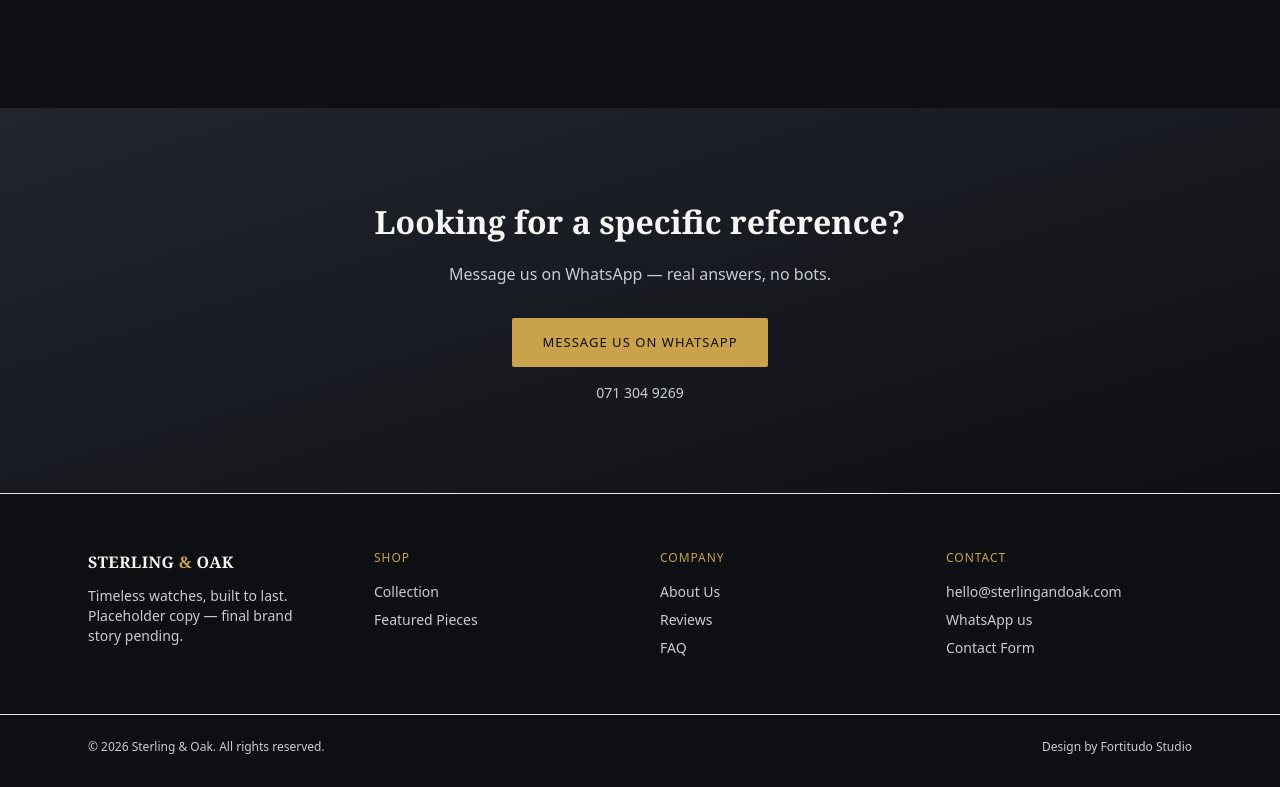
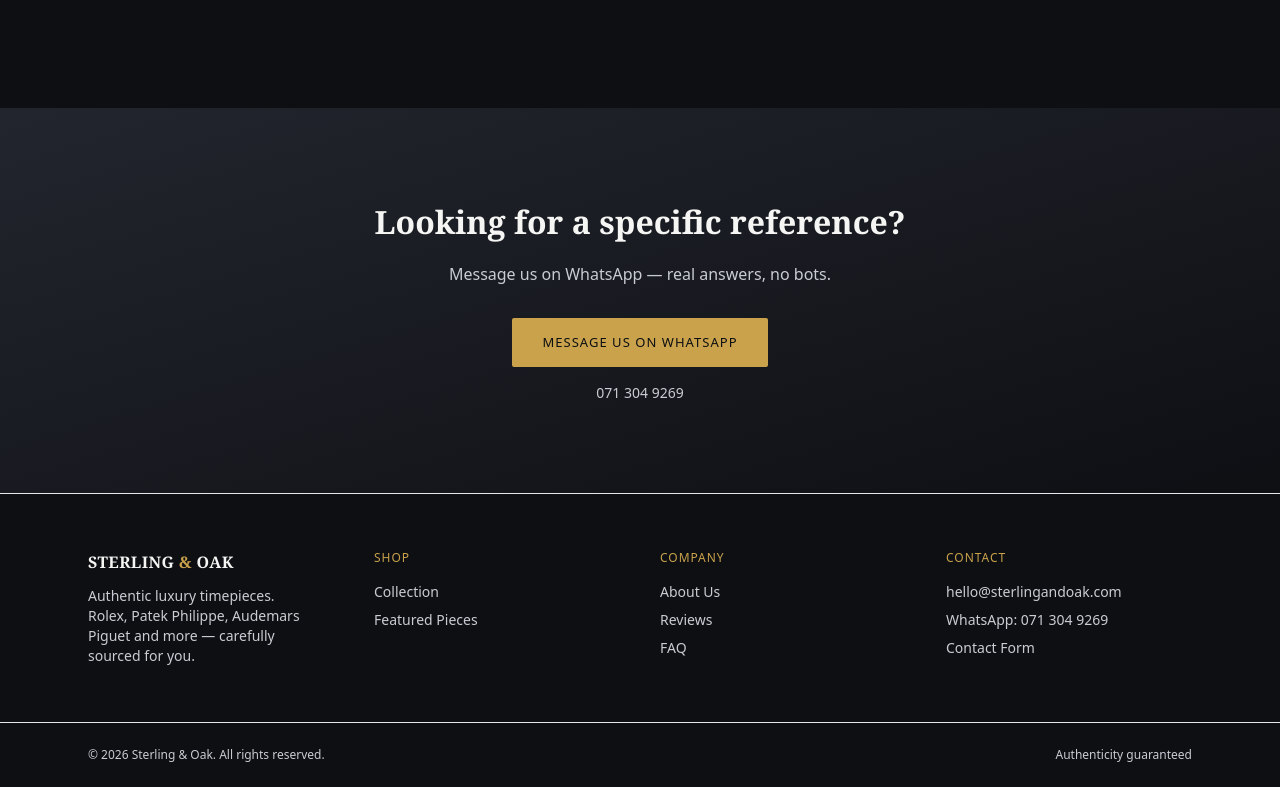
Before and after one commit to Beastslayer2600/Andre-Fourie, a Next.js app: page / in a window 1280 px wide. Shown: the part 3549-4336 px from the top of the page. Built offline with nearby package versions, Linux system fonts and the light colour scheme.

Commit message:
Fix remaining placeholder copy on Shop page and Footer

```diff
--- a/app/shop/page.tsx
+++ b/app/shop/page.tsx
@@ -5,7 +5,7 @@
 export const metadata: Metadata = {
   title: "Shop | Sterling & Oak",
   description:
-    "Browse the full Sterling & Oak collection — divers, chronographs, GMTs, dress and field watches.",
+    "Browse authentic Rolex, Patek Philippe, Audemars Piguet, Omega, Cartier and more — availability and pricing on request.",
 };
 
 export default function ShopPage() {
@@ -20,8 +20,8 @@
         Shop
       </h1>
       <p className="mb-10 max-w-xl text-muted">
-        {products.length} pieces across eight collections — every one designed
-        and built in-house.
+        {products.length} carefully sourced pieces from Rolex, Patek Philippe,
+        Audemars Piguet, Omega and more. Availability and pricing on request.
       </p>
       <ShopGrid products={products} categories={getAllCategories()} />
     </section>
--- a/components/Footer.tsx
+++ b/components/Footer.tsx
@@ -1,6 +1,5 @@
 import Link from "next/link";
 import { SITE, WHATSAPP_LINK } from "@/lib/site-config";
-
 
 export default function Footer() {
   return (
@@ -11,7 +10,7 @@
             STERLING <span className="text-gold">&amp;</span> OAK
           </p>
           <p className="mt-3 max-w-[220px] text-muted">
-            Timeless watches, built to last. Placeholder copy — final brand story pending.
+            Authentic luxury timepieces. Rolex, Patek Philippe, Audemars Piguet and more — carefully sourced for you.
           </p>
         </div>
 
@@ -67,7 +66,7 @@
                 rel="noopener noreferrer"
                 className="text-muted hover:text-gold"
               >
-                WhatsApp us
+                WhatsApp: 071 304 9269
               </a>
             </li>
             <li>
@@ -82,7 +81,7 @@
       <div className="border-t border-gold/10">
         <div className="mx-auto flex max-w-6xl flex-wrap items-center justify-between gap-2 px-6 py-6 text-xs text-muted">
           <span>&copy; {new Date().getFullYear()} Sterling &amp; Oak. All rights reserved.</span>
-          <span>Design by Fortitudo Studio</span>
+          <span>Authenticity guaranteed</span>
         </div>
       </div>
     </footer>
```
